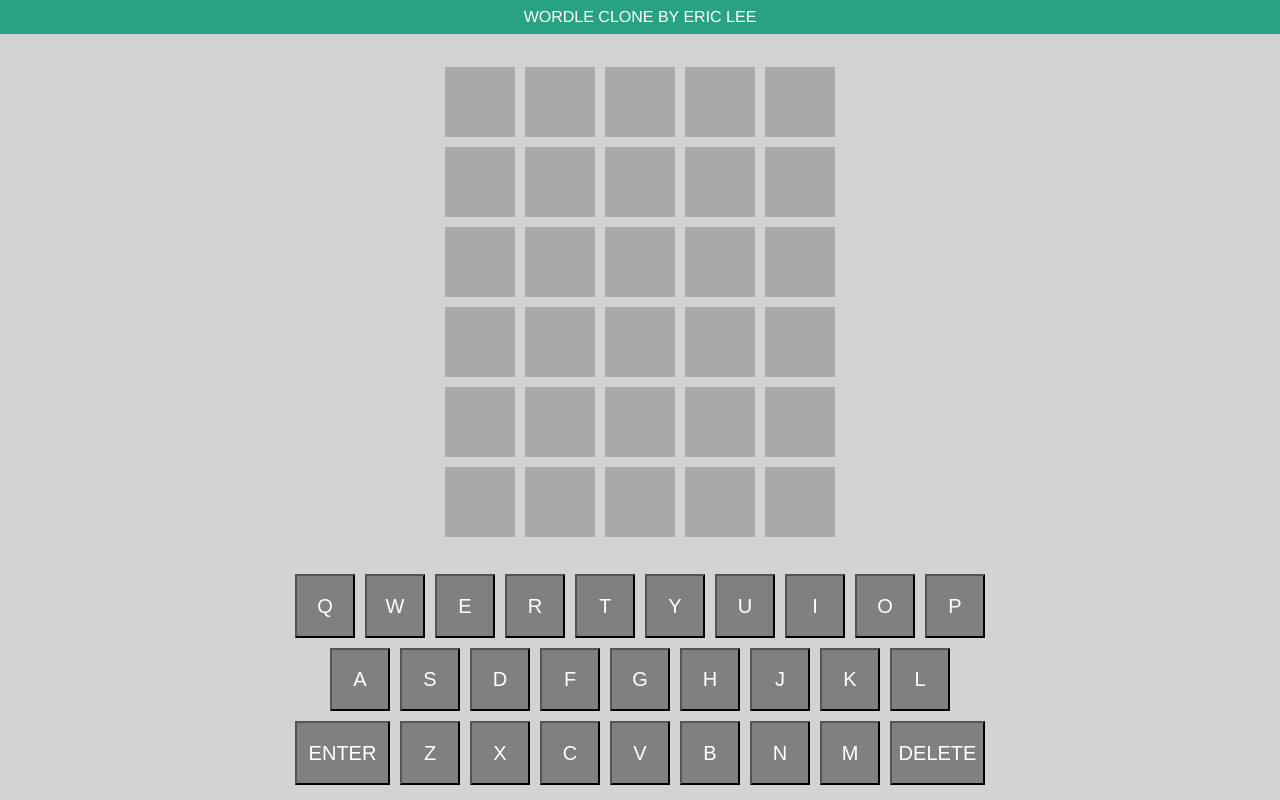
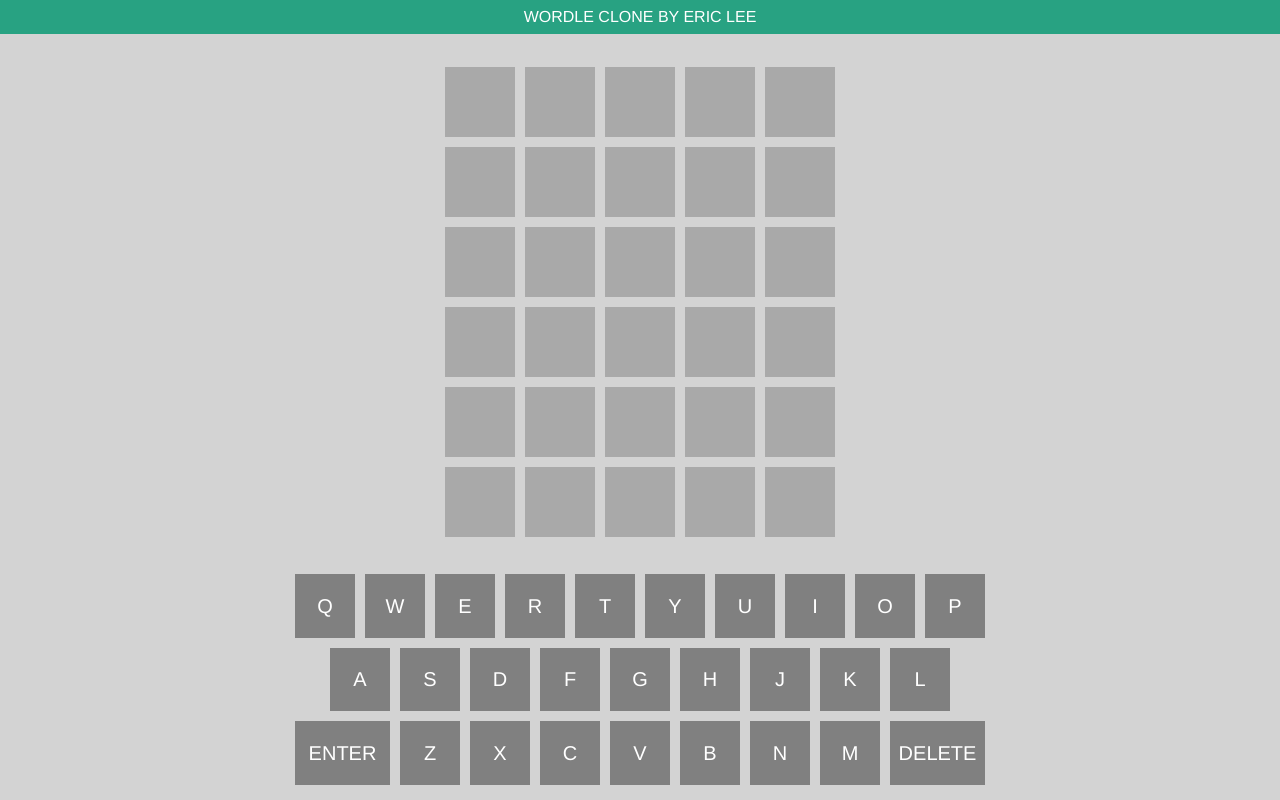
Before and after one commit to ericlovesmath/wordle-clone, a website built with Vite: page index.html in a window 1280 px wide. Built offline with nearby package versions, Linux system fonts and the light colour scheme.

Commit message:
Keyboard to Divs to look flat

```diff
--- a/src/keyboard.ts
+++ b/src/keyboard.ts
@@ -37,10 +37,9 @@ function addKeysToRow(chars: string, row: number) {
   });
 }
 
-function createKey(char: string): HTMLButtonElement {
-  let key = document.createElement('button');
+function createKey(char: string): HTMLDivElement {
+  let key = document.createElement('div');
   key.classList.add('key');
-  key.value = char;
   key.textContent = char;
   key.dataset.state = 'unused';
   key.onclick = () => { guessLetter(char) };
--- a/src/style.css
+++ b/src/style.css
@@ -93,6 +93,10 @@ header {
 }
 
 #keyboard > .row > .key {
+  display: flex;
+  justify-content: center;
+  align-items: center;
+  cursor: pointer;
   text-transform: uppercase;
   width: 60px;
   margin: 0px 5px;
```
